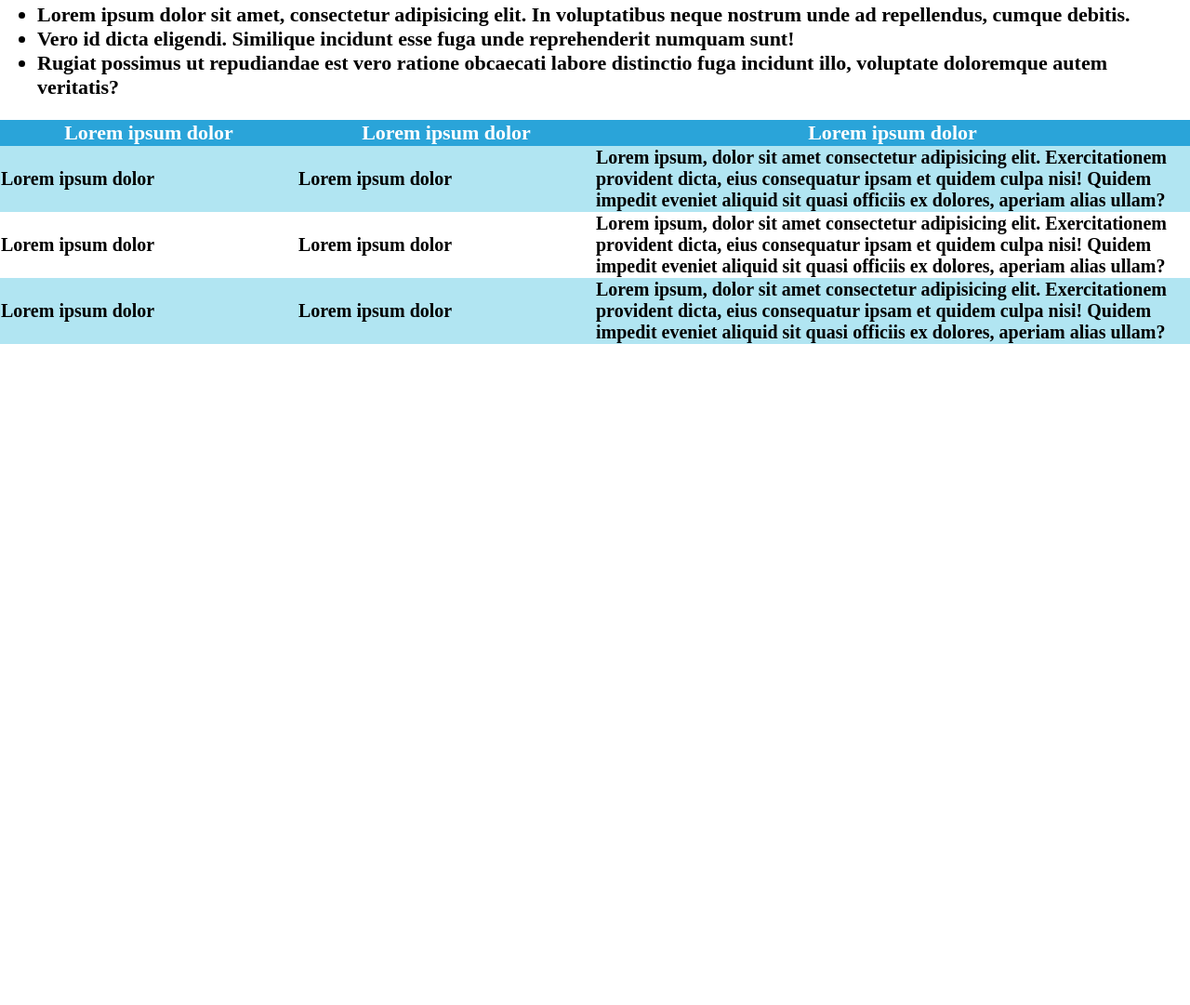
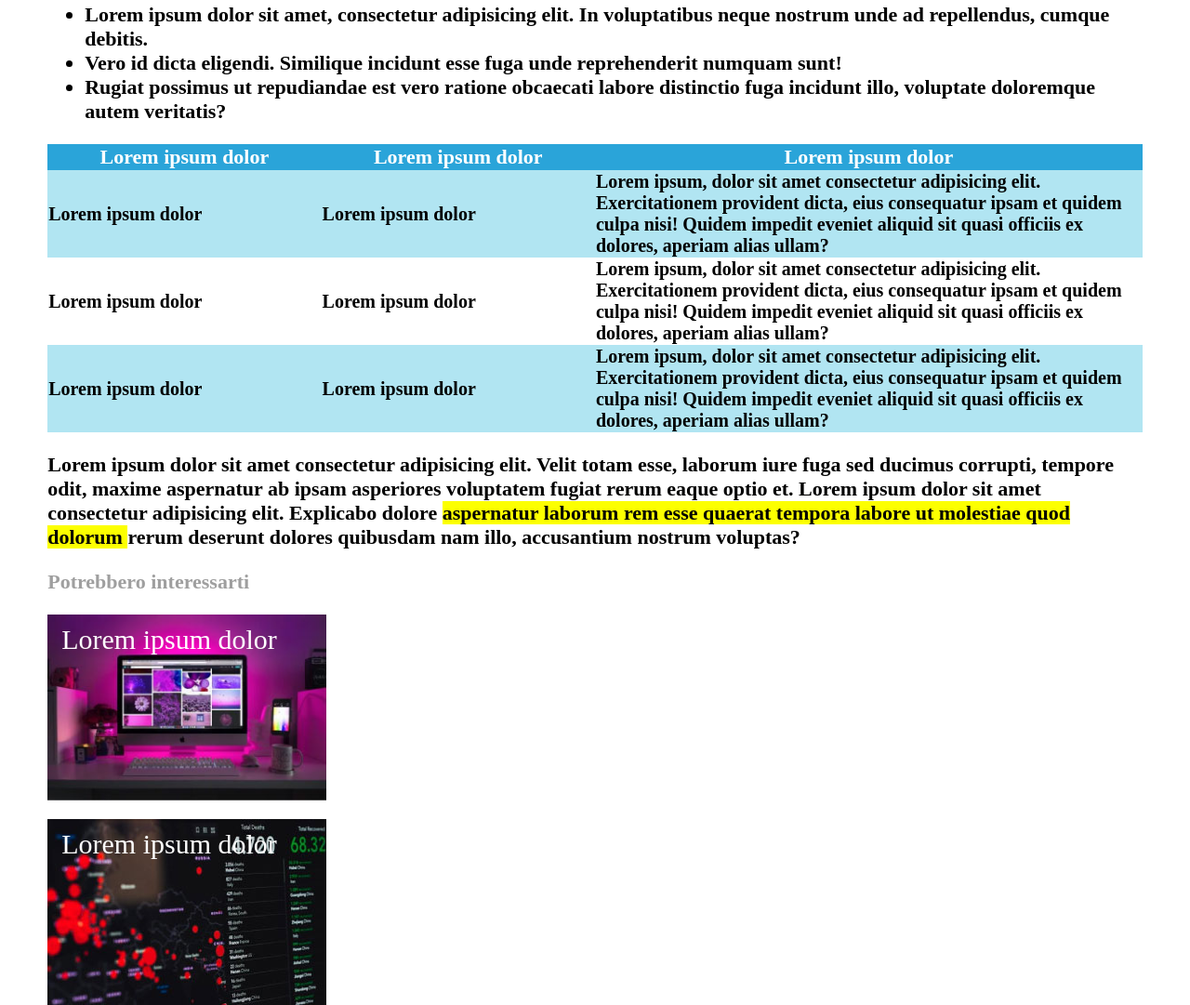
Before and after one commit to nicolofossati/html-css-booleaner, a plain HTML site: page index.html in a window 1280 px wide. Shown: the part 1605-2686 px from the top of the page at 93% size. Before the commit the page ends 1975 px from the top, so only its background shows below. Drawn offline with nearby package versions, Linux system fonts and the light colour scheme.

Commit message:
completed ex

```diff
--- a/css/style.css
+++ b/css/style.css
@@ -1,5 +1,10 @@
 body{
     margin: 0;
+}
+
+main{
+    width: 92%;
+    margin: auto;
 }
 
 header{
@@ -26,7 +31,6 @@ header{
 
 .author{
     font-size: 20px;
-    color: #9F9F9F;
 }
 
 .author span{
@@ -85,3 +89,32 @@ table {
 #table_font{
     font-size: 20px;
 }
+
+.grey{
+    color: #9F9F9F;
+}
+
+.photo_monitor{
+    background-image: url(../img/monitor.jpg);
+    height: 200px;
+    width: 300px;
+    background-size: cover;
+    margin-bottom: 20px;
+}
+
+.photo_graph{
+    background-image: url(../img/graph.jpg);
+    height: 200px;
+    width: 300px;
+}
+
+.img_footer{
+    position: absolute;
+}
+
+.span_photo{
+    position: absolute;
+    color: white;
+    font-size: 30px;
+    padding: 10px 0 0 15px;
+}
--- a/index.html
+++ b/index.html
@@ -23,7 +23,7 @@
         <div class="title_container">
             <h1 class="title">Internet deve essere al servizio del "bene pubblico": il manifesto di Tim Berners-Lee</h1>
 
-            <span class="author">Scritto da <span >The Boolenaer</span></span>
+            <span class="author grey">Scritto da <span >The Boolenaer</span></span>
 
             <p class="date">il 10/10/2020</p>
         </div>
@@ -72,6 +72,23 @@
                 <td class="col_3 azure">Lorem ipsum, dolor sit amet consectetur adipisicing elit. Exercitationem provident dicta, eius consequatur ipsam et quidem culpa nisi! Quidem impedit eveniet aliquid sit quasi officiis ex dolores, aperiam alias ullam?</td>
             </tr>
         </table>
+
+        <p class="personal_font">Lorem ipsum dolor sit amet consectetur adipisicing elit. Velit totam esse, laborum iure fuga sed ducimus corrupti,
+            tempore odit, maxime aspernatur ab ipsam asperiores voluptatem fugiat rerum eaque optio et. Lorem ipsum dolor sit amet
+                consectetur adipisicing elit. Explicabo dolore <span class="marked">aspernatur laborum rem esse quaerat tempora labore ut molestiae quod dolorum </span>
+            rerum deserunt dolores quibusdam nam illo, accusantium nostrum voluptas?
+        </p>
+
+
+
+        <p class="personal_font grey">Potrebbero interessarti</p>
+
+        <div class="photo_monitor">
+            <span class="span_photo">Lorem ipsum dolor</span>
+        </div>
+        <div class="photo_graph">
+            <span class="span_photo">Lorem ipsum dolor</span>
+        </div>
     </main>
 </body>
 </html>
```
